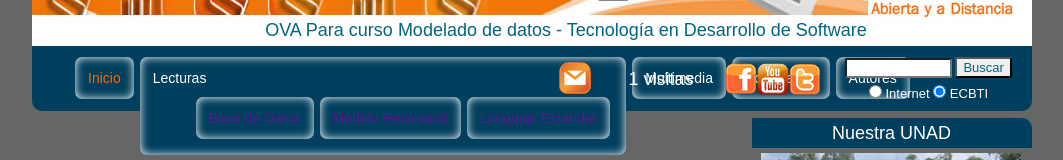
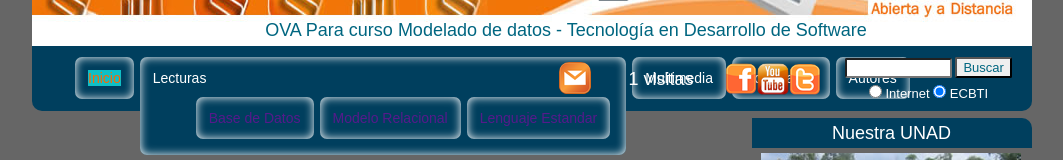
Before and after one commit to zullymalagon/Ova_Modelado_de_datos, a plain HTML site: page index.html in a window 1280 px wide. In both pictures the pointer is over the link "Inicio". Shown: the part 134-294 px from the top of the page, without its empty margins (108-1171 px from the left). Drawn offline with Linux system fonts and the light colour scheme; files whose address does not match are found by name; a web font is replaced by a local one.

Commit message:
cambio8
html

```diff
--- a/css/style.css
+++ b/css/style.css
@@ -19,6 +19,10 @@ color:#FFF;
 display:block;
 border:1px solid;
 padding:10px 12px;
+}
+
+.nav li a:hover {
+	background: #0fbfc6;
 }
 
 #apDiv1 {
```
